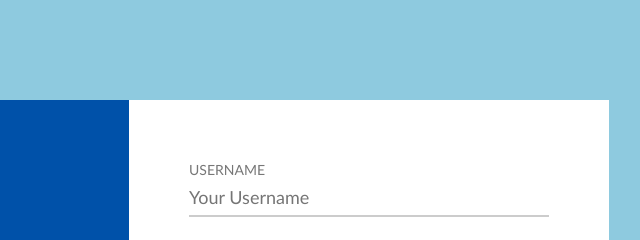
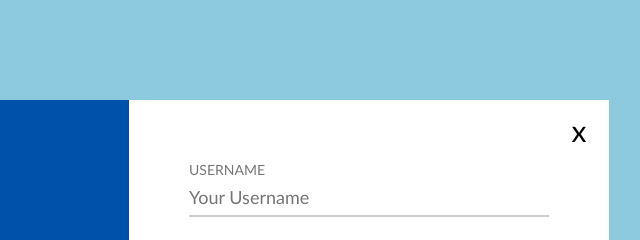
Before and after one commit to aldask/3-auth, a plain HTML site: page index.html in a window 1280 px wide. Shown: the top 240 px of the page, 431-1071 px from the left. Drawn offline with Linux system fonts and the light colour scheme.

Commit message:
Close element #10

```diff
--- a/index.html
+++ b/index.html
@@ -21,6 +21,7 @@
             </div>
         </div>
         <div class="right-column">
+            <div class="close">x</div>
             <form class="form">
                 <div class="form-row">
                     <label for="username">Username</label>
--- a/main.css
+++ b/main.css
@@ -50,6 +50,18 @@ body {
     padding: 60px;
     float: left;
     background-color: #fff;
+    position: relative;
+  }
+  .close {
+    display: inline-block;
+    width: 60px;
+    height: 60px;
+    text-align: center;
+    font-size: 30px;
+    line-height: 60px;
+    position: absolute;
+    top: 0;
+    right: 0;
   }
   form {
     display: inline-block;
```
